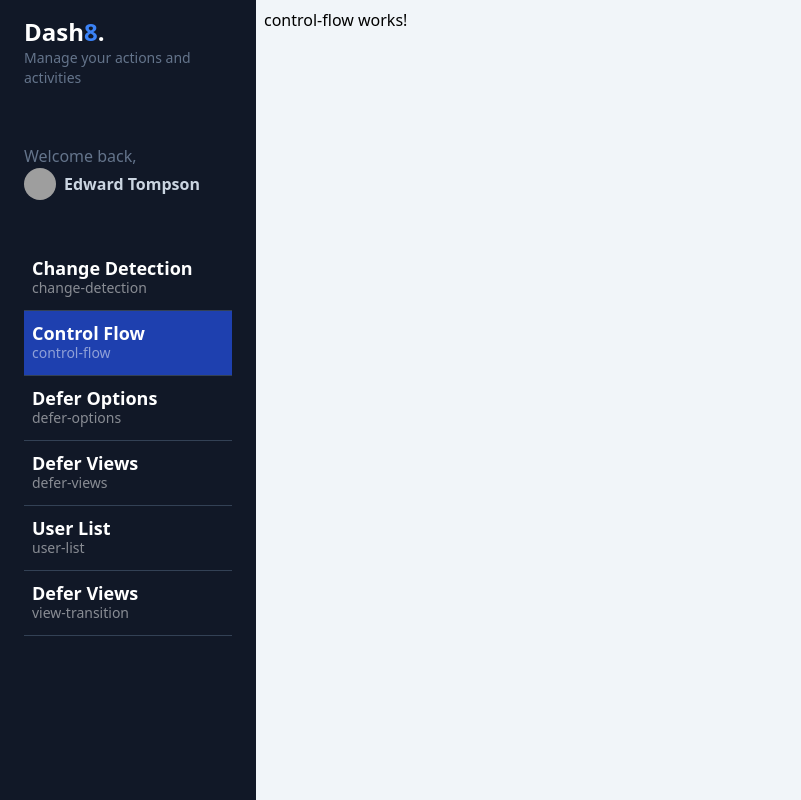
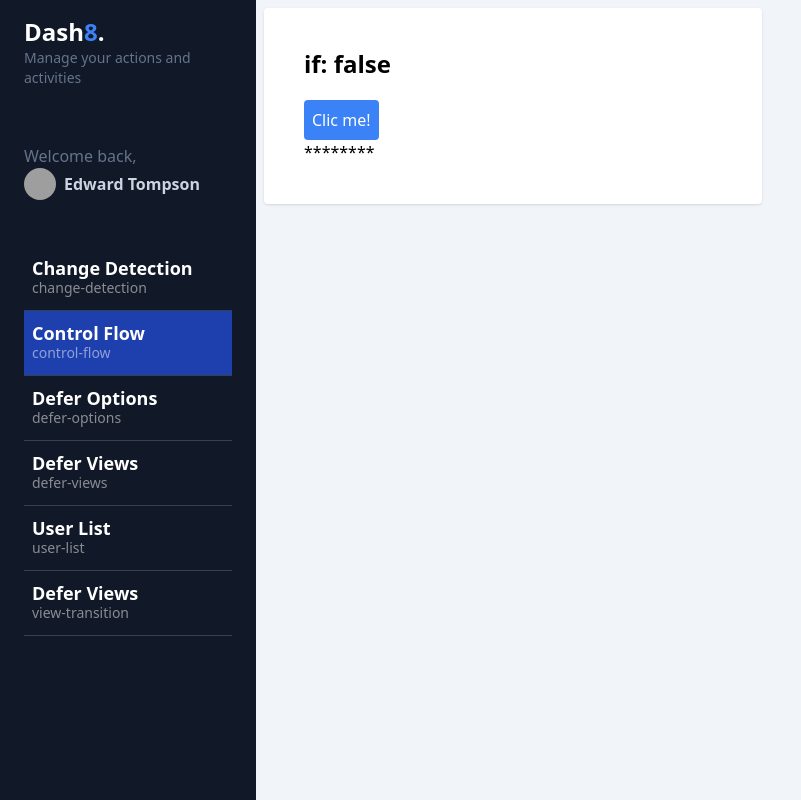
Before and after one commit to JorgeLuisParedes/my-dashboard, an Angular app: page /dashboard/control-flow in a window 1280 px wide. Shown: the whole page, without its empty margins (0-801 px from the left). Built offline with nearby package versions, Linux system fonts and the light colour scheme; grey boxes are pictures that could not be loaded.

Commit message:
Control Flow - @if

```diff
--- a/src/app/dashboard/pages/control-flow/control-flow.component.html
+++ b/src/app/dashboard/pages/control-flow/control-flow.component.html
@@ -1 +1,12 @@
-<p>control-flow works!</p>
+<section class="grid grid-cols-1 md:grid-cols-2 gap-3">
+	<!-- ngIf @if -->
+	<div class="bg-white rounded shadow p-10">
+		<h2 class="text-2xl font-bold mb-5">if: {{ showContent() }} </h2>
+		<button class="p-2 bg-blue-500 rounded text-white" (click)="toggleContent()">Clic me!</button>
+		@if (showContent()) {
+		<p>Hola Mundo</p>
+		} @else {
+		<p>********</p>
+		}
+	</div>
+</section>
--- a/src/app/dashboard/pages/control-flow/control-flow.component.ts
+++ b/src/app/dashboard/pages/control-flow/control-flow.component.ts
@@ -1,4 +1,4 @@
-import { Component } from '@angular/core';
+import { Component, signal } from '@angular/core';
 
 @Component({
 	standalone: true,
@@ -6,4 +6,10 @@
 	templateUrl: './control-flow.component.html',
 	styles: ``,
 })
-export default class ControlFlowComponent {}
+export default class ControlFlowComponent {
+	public showContent = signal(false);
+
+	public toggleContent() {
+		this.showContent.update((value) => !value);
+	}
+}
```
